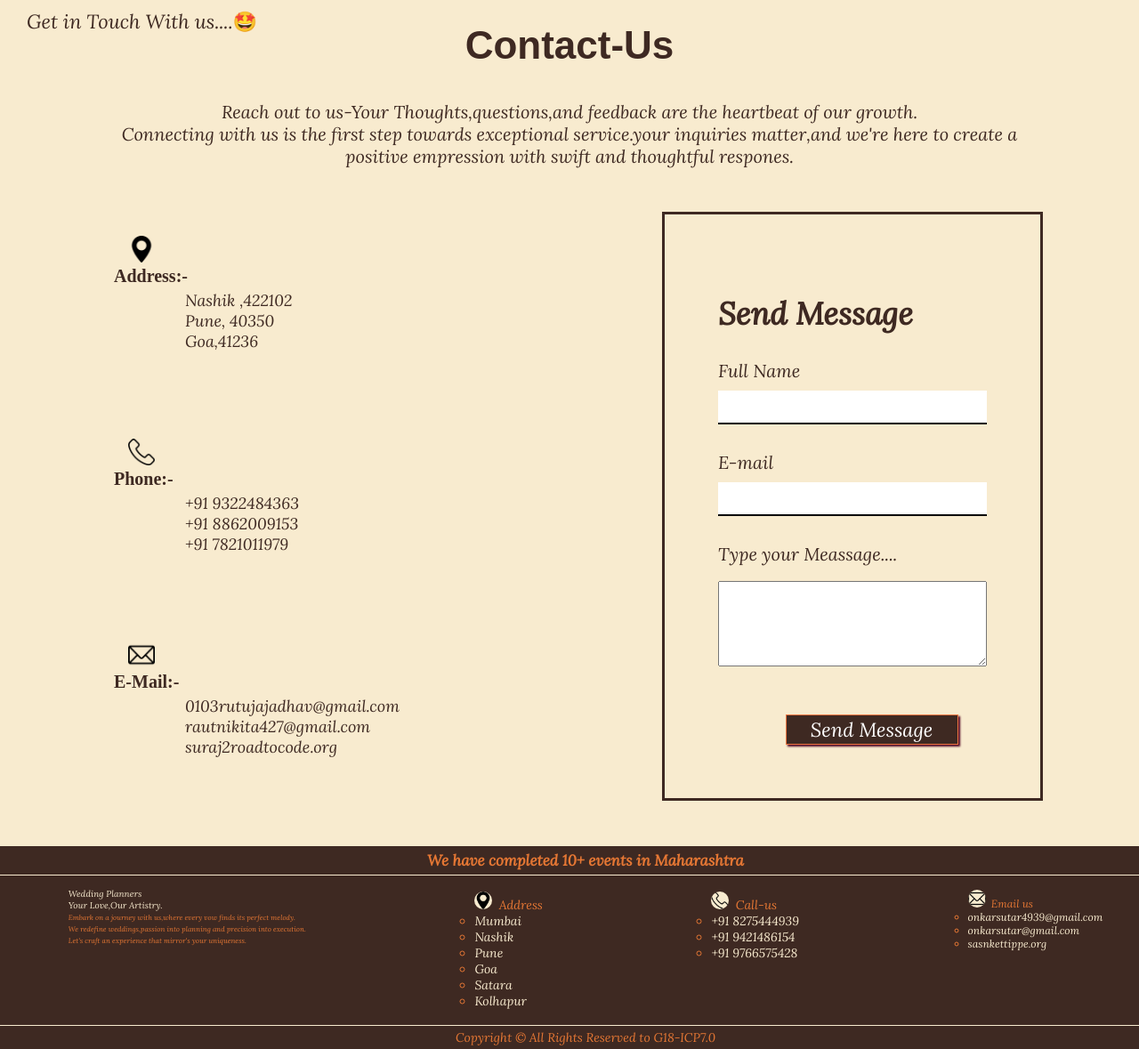
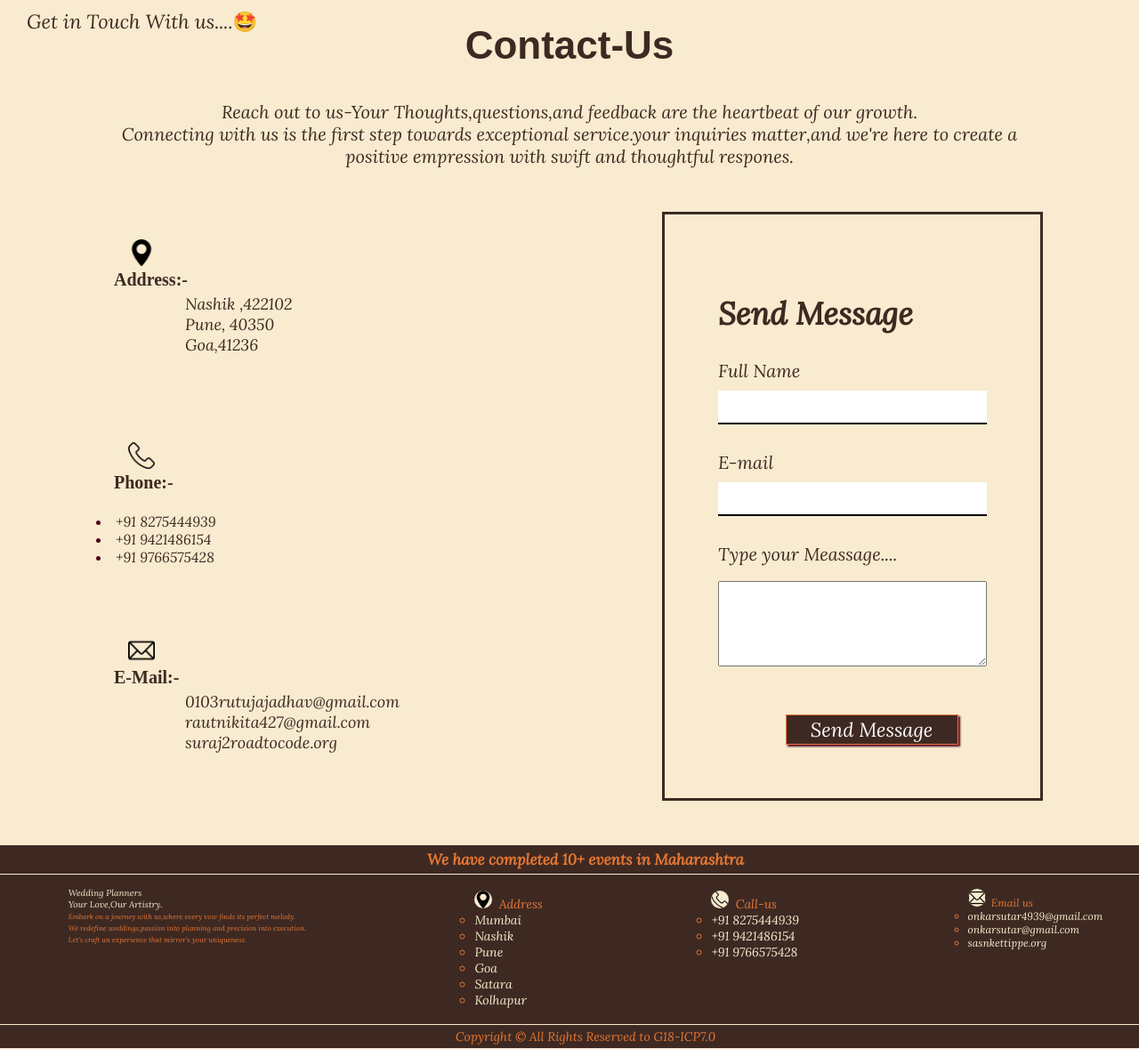
Before and after one commit to o4S9/Weeding-Planners-Project, a Flask app: page /contactus in a window 1280 px wide. Shown: the part 58-1237 px from the top of the page at 89% size. Run offline with Flask 3, Linux system fonts and the light colour scheme; some libraries are stand-ins or nearby versions; some web fonts are replaced.

Commit message:
fith commit

```diff
--- a/templates/contact_page.html
+++ b/templates/contact_page.html
@@ -15,7 +15,7 @@
 <body>
     <header id="header">
         <!-- <nav class="navbar">
-                <img src="./../icon/logo.png" alt="Company logo" height="55px" class="logo"/><span class="brand-name"> Wedding Planner</span>
+                <img src="static/icon/logo.png" alt="Company logo" height="55px" class="logo"/><span class="brand-name"> Wedding Planner</span>
             <ul>
                 <a href="./../index.html" class="nav-n">
                     <li class="name">Home</li>
@@ -48,7 +48,7 @@
         <div class="container">
             <div class="contactinfo-me">
                <p class="text">
-                    <p style="padding-left: 20px;">&emsp;<img src="./../icon/maps.png" height="30px" target="_blank" class="ic" style="padding-bottom: 0px;"> <br><span class="nm-txt"><b>Address:-</b></span></p>
+                    <p style="padding-left: 20px;">&emsp;<img src="static/icon/maps.png" height="30px" target="_blank" class="ic" style="padding-bottom: 0px;"> <br><span class="nm-txt"><b>Address:-</b></span></p>
                        <p class="con"><a href="https://maps.app.goo.gl/jGjvwSM56KvTT9Wb8" target="_blank" class="mp">Nashik ,422102</a> <br>
                             <a href="https://maps.app.goo.gl/HJZoASPpyNCQho6U8" target="_blank"  class="mp">Pune, 40350</a><br>
                             <a href="https://maps.app.goo.gl/ckwQWGCd7CBSqVMQ8" target="_blank"  class="mp">Goa,41236</a>
@@ -56,14 +56,14 @@
                    </p>
                 <p class="text1">
 
-                      <p style="padding-left: 20px; ">&emsp;<img src="./../icon/call.png" height="30px" target="_blank" class="ic" style="padding-bottom: 0px;"> <br><span class="nm-txt"><b>Phone:-</b></span></p>
-                       <p class="con"><a href="tel:9322484363" target="_blank" class="cnt">+91 9322484363</a><br>
-                         <a href="tel:8862009153" target="_blank" class="cnt">+91 8862009153</a><br>
-                         <a href="tel:7821011979" target="_blank" class="cnt">+91 7821011979</a></p>
-
+                      <p style="padding-left: 20px; ">&emsp;<img src="static/icon/call.png" height="30px" target="_blank" class="ic" style="padding-bottom: 0px;"> <br><span class="nm-txt"><b>Phone:-</b></span></p>
+                       <p class="con">
+                        <li><a href="tel:8275444939" target="_blank" class="cnt">+91 8275444939</a></li>
+                        <li><a href="tel:9421486154" target="_blank" class="cnt">+91 9421486154</a></li>
+                        <li><a href="tel:9766575428" target="_blank" class="cnt">+91 9766575428</a></li>
                         </p>
                 <p class="text2">
-                     <p style="padding-left: 20px;">&emsp;<img src="./../icon/email.png" height="30px" class="ic" style="padding-bottom: 0px; "><br><span class="nm-txt"><b>E-Mail:-</b></span></b></p>
+                     <p style="padding-left: 20px;">&emsp;<img src="static/icon/email.png" height="30px" class="ic" style="padding-bottom: 0px; "><br><span class="nm-txt"><b>E-Mail:-</b></span></b></p>
                         <p class="con"><a href="mailto:0103rutujajadhav@gmail.com" target="_blank"  class="ml">0103rutujajadhav@gmail.com</a><br>
                             <a href="mailto:rautnikita427@gmail.com" target="_blank" class="ml">rautnikita427@gmail.com </a><br>
                                 <a href="mailto:suraj2roadtocode.org" target="_blank"  class="ml">suraj2roadtocode.org</a>
@@ -102,7 +102,7 @@
             <p class="description"> Wedding Planner<br/>Your Love,Our Artistry.<br/><span class="description-f">Embark on a journey with us,where every vow finds its perfect melody.<br/> We redefine weddings,passion into planning and precision into execution.<br/>Let's craft an experience that mirror's your uniqueness.</span></p>
             <div class="address">
                 <ul type="circle">
-                <img src="./../icon/maps.png"height="20px" style="background-color: #F8EBCF; border-radius: 16px;"/>&nbsp;&nbsp;Address
+                <img src="static/icon/maps.png"height="20px" style="background-color: #F8EBCF; border-radius: 16px;"/>&nbsp;&nbsp;Address
                     <li><a href="https://maps.app.goo.gl/jGjvwSM56KvTT9Wb8" class="mp">Nashik</a></li>
                     <li><a href="https://maps.app.goo.gl/HJZoASPpyNCQho6U8"  class="mp">Pune</a></li>
                     <li><a href="https://maps.app.goo.gl/ckwQWGCd7CBSqVMQ8"  class="mp">Goa</a></li>
@@ -110,7 +110,7 @@
             </div>
             <div class="call-us">
                 <ul type="circle">
-                <img src="./../icon/call.png" height="20px" style="background-color: #F8EBCF; border-radius: 16px;"/>&nbsp;&nbsp;Call-us
+                <img src="static/icon/call.png" height="20px" style="background-color: #F8EBCF; border-radius: 16px;"/>&nbsp;&nbsp;Call-us
                     <li><a href="tel:9322484363" class="cnt">+91 9322484363</a></li>
                     <li><a href="tel:8862009153" class="cnt">+91 8862009153</a></li>
                     <li><a href="tel:7821011979" class="cnt">+91 7821011979</a></li>
@@ -118,7 +118,7 @@
             </div>
             <div class="mail">
                 <ul type="circle">
-                    <img src="./../icon/email.png" height="20px" style="background-color: #F8EBCF; border-radius: 16px;"/>&nbsp;&nbsp;Email us
+                    <img src="static/icon/email.png" height="20px" style="background-color: #F8EBCF; border-radius: 16px;"/>&nbsp;&nbsp;Email us
                     <li><a href="mailto:0103rutujajadhav@gmail.com" class="ml">0103rutujajadhav@gmail.com</a></li>
                     <li><a href="mailto:rautnikita427@gmail.com" class="ml">rautnikita427@gmail.com</a></li>
                     <li><a href="mailto:suraj2roadtocode.org" class="ml">suraj2roadtocode.org</a></li>
```
